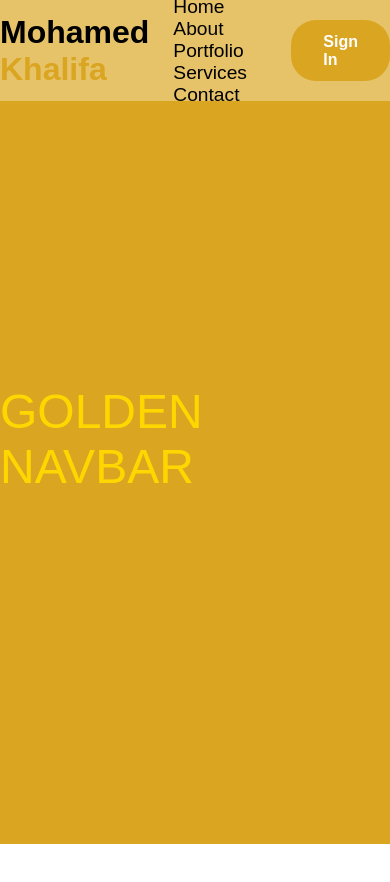
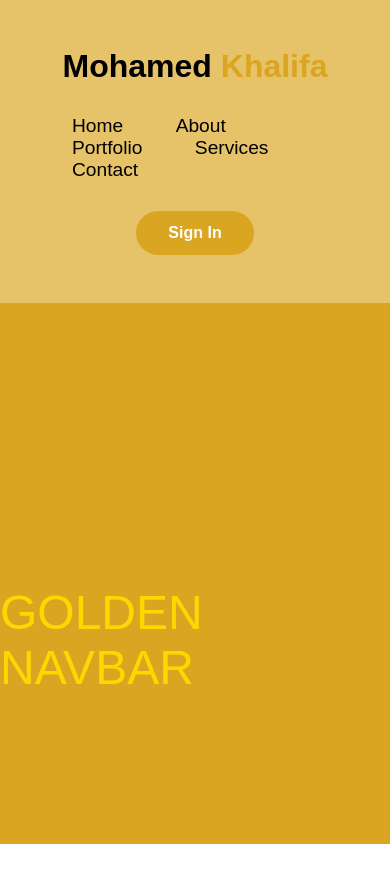
Before and after one commit to mgkh286/golden-navbar, a plain HTML site: page index.html in a window 390 px wide. Before the commit the page ends 844 px from the top, so only its background shows below. Drawn offline with Linux system fonts and the light colour scheme.

Commit message:
addresponsive design

```diff
--- a/style.css
+++ b/style.css
@@ -69,3 +69,20 @@ p {
   color: gold;
   font-size: 3rem;
 }
+
+@media (max-width: 1000px) {
+  .nav {
+    display: flex;
+    flex-direction: column;
+    padding: 3rem;
+    /* padding: 2rem; */
+    height: auto;
+    gap: 30px;
+    flex-wrap: nowrap;
+  }
+
+  .nav ul li {
+    /* display: flex; */
+    /* flex-direction: column; */
+  }
+}
```
